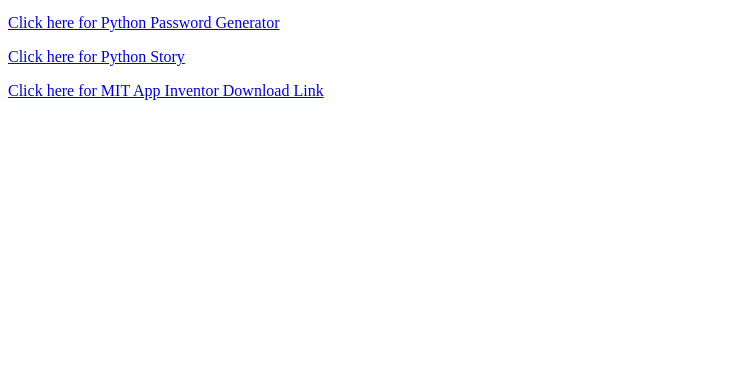
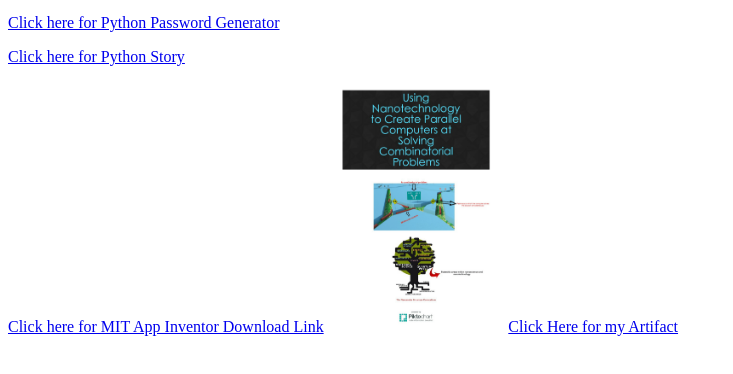
Before and after one commit to egalera/first-project, a plain HTML site: page portfolio.html in a window 1280 px wide. Shown: the part 380-754 px from the top of the page, without its empty margins (0-733 px from the left). Drawn offline with Linux system fonts and the light colour scheme.

Commit message:
Update portfolio.html

```diff
--- a/portfolio.html
+++ b/portfolio.html
@@ -17,5 +17,9 @@
 	<a href="https://repl.it/DuUy/10">Click here for Python Story</a>
 	<p></p>
 	<a href="Dontpoptheballoon.aia">Click here for MIT App Inventor Download Link</a>
+     <img src="images/Artifact (1)-1.png" height="250">
+		  <a href=https://goo.gl/G8L2MV>Click Here for my Artifact</a>
+
+
 	  </body>
 	</html>
```
